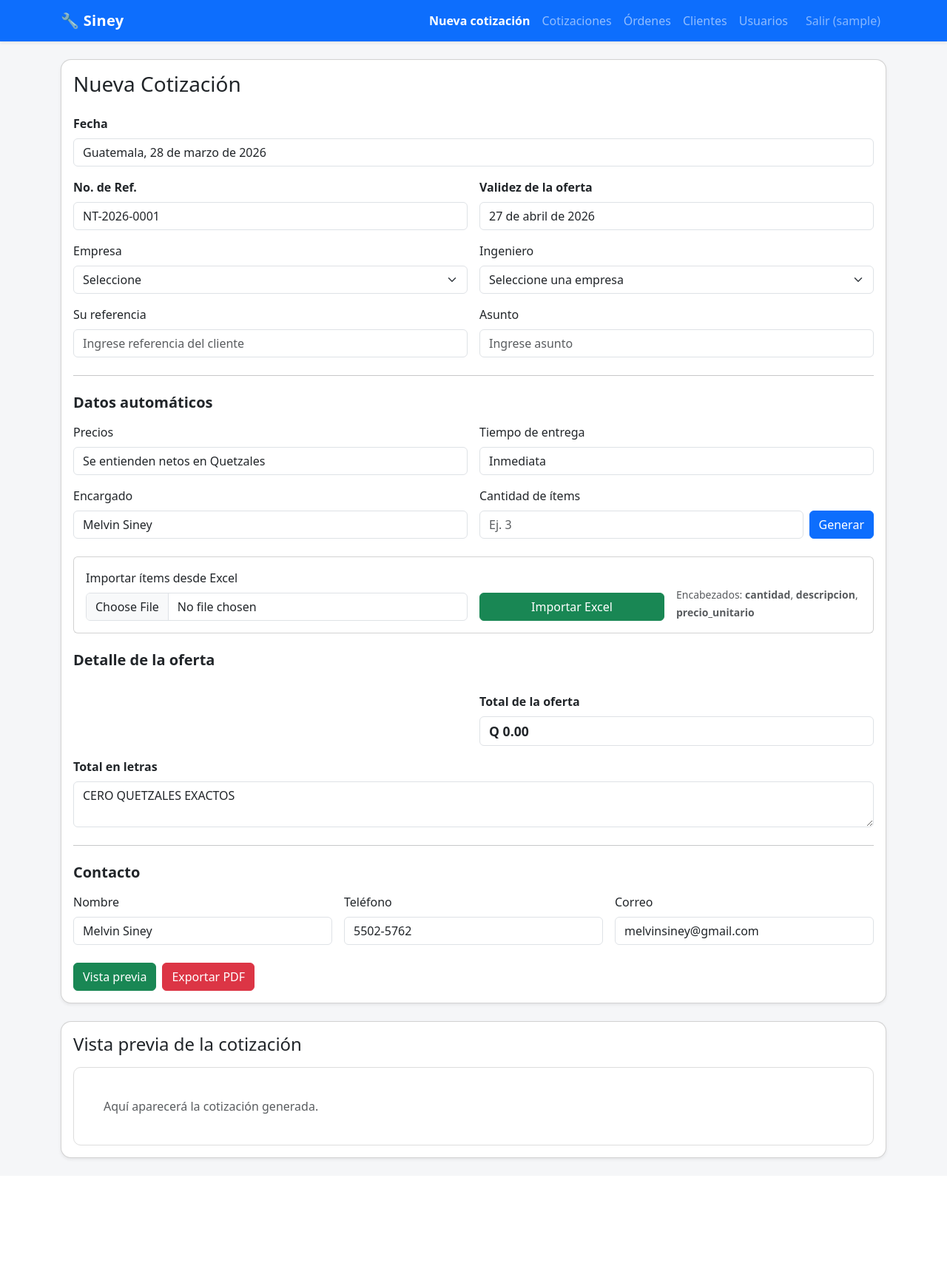
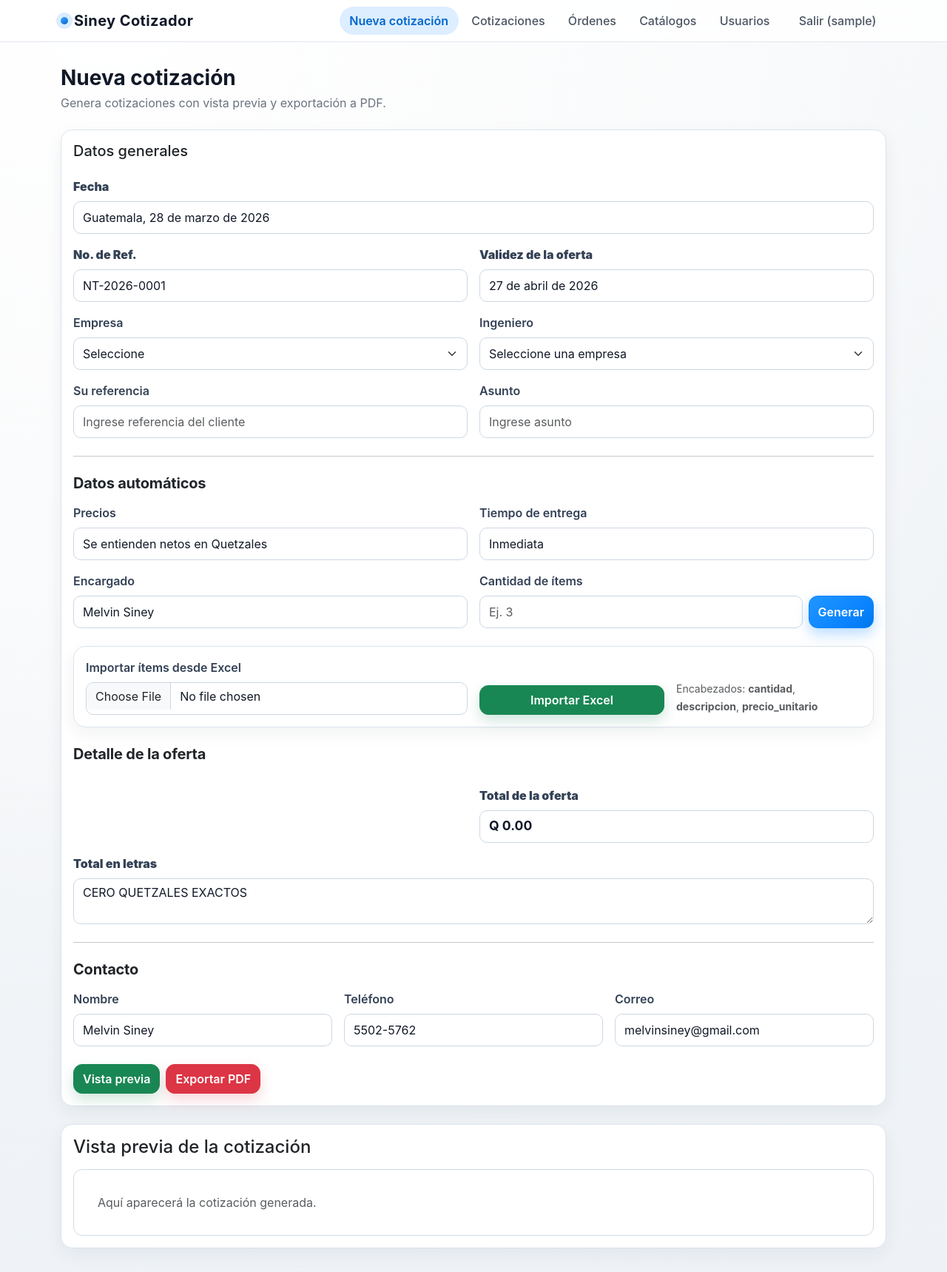
Before and after one commit to RSGarcia2002/cotizador-web, a Flask app: page / in a window 1280 px wide. Shown: the whole page at 74% size. Before the commit the page ends 1569 px from the top, so only its background shows below. Run offline with Flask 3, Linux system fonts and the light colour scheme; the visitor is signed in with stand-in values (Sample User, id 1); data that the repository does not hold is empty; some libraries are stand-ins or nearby versions.

Commit message:
feat(ui): rediseño global estilo apple-like en plantillas

```diff
--- /dev/null
+++ b/static/css/theme.css
@@ -0,0 +1,382 @@
+:root {
+  --color-bg: #f4f6f8;
+  --color-bg-alt: #eef2f6;
+  --color-surface: #ffffff;
+  --color-surface-soft: #f8fafc;
+  --color-border: #dbe3ec;
+  --color-text: #111827;
+  --color-text-soft: #4b5563;
+  --color-text-muted: #6b7280;
+  --color-primary: #0a84ff;
+  --color-primary-strong: #0066cc;
+  --color-success: #198754;
+  --color-danger: #dc3545;
+  --color-warning: #f59f0b;
+  --radius-sm: 10px;
+  --radius-md: 16px;
+  --radius-lg: 22px;
+  --shadow-sm: 0 8px 24px rgba(14, 30, 54, 0.06);
+  --shadow-md: 0 18px 40px rgba(14, 30, 54, 0.08);
+  --space-1: 0.5rem;
+  --space-2: 1rem;
+  --space-3: 1.5rem;
+  --space-4: 2rem;
+  --space-5: 2.5rem;
+}
+
+* {
+  box-sizing: border-box;
+}
+
+body {
+  font-family: "SF Pro Display", "SF Pro Text", -apple-system, BlinkMacSystemFont, "Segoe UI", sans-serif;
+  color: var(--color-text);
+  background:
+    radial-gradient(circle at 12% 0%, #ffffff 0%, rgba(255, 255, 255, 0.6) 38%, rgba(255, 255, 255, 0) 68%),
+    linear-gradient(170deg, var(--color-bg) 0%, var(--color-bg-alt) 100%);
+  min-height: 100vh;
+}
+
+main.page-wrapper {
+  padding-top: var(--space-4);
+  padding-bottom: var(--space-4);
+}
+
+.page-block {
+  animation: fade-slide-in 0.32s ease both;
+}
+
+@keyframes fade-slide-in {
+  from {
+    opacity: 0;
+    transform: translateY(8px);
+  }
+  to {
+    opacity: 1;
+    transform: translateY(0);
+  }
+}
+
+.app-navbar {
+  backdrop-filter: blur(14px);
+  background: rgba(255, 255, 255, 0.78);
+  border-bottom: 1px solid rgba(219, 227, 236, 0.8);
+}
+
+.app-brand {
+  display: inline-flex;
+  align-items: center;
+  gap: 0.5rem;
+  font-weight: 700;
+  letter-spacing: 0.02em;
+  color: var(--color-text);
+}
+
+.app-brand-dot {
+  width: 10px;
+  height: 10px;
+  border-radius: 50%;
+  background: linear-gradient(150deg, #43a6ff 0%, #0066cc 100%);
+  box-shadow: 0 0 0 6px rgba(10, 132, 255, 0.15);
+}
+
+.app-nav-link {
+  border-radius: 999px;
+  padding: 0.42rem 0.85rem !important;
+  color: var(--color-text-soft);
+  font-weight: 500;
+  transition: all 0.18s ease;
+}
+
+.app-nav-link:hover {
+  color: var(--color-text);
+  background: rgba(17, 24, 39, 0.06);
+}
+
+.app-nav-link.active {
+  color: var(--color-primary-strong) !important;
+  background: rgba(10, 132, 255, 0.14);
+  font-weight: 600;
+}
+
+.page-header {
+  margin-bottom: var(--space-3);
+}
+
+.page-header h1,
+.page-header h2,
+.page-header .h3 {
+  font-weight: 700;
+  margin-bottom: 0.35rem;
+}
+
+.page-subtitle {
+  color: var(--color-text-muted);
+  margin-bottom: 0;
+}
+
+.card {
+  border: 1px solid var(--color-border);
+  border-radius: var(--radius-md);
+  box-shadow: var(--shadow-sm) !important;
+  background: rgba(255, 255, 255, 0.95);
+}
+
+.card .card-header {
+  border-bottom: 1px solid rgba(219, 227, 236, 0.85);
+  background: rgba(248, 250, 252, 0.95);
+  font-weight: 600;
+  color: var(--color-text-soft);
+}
+
+.form-control,
+.form-select {
+  border: 1px solid #ccd7e4;
+  border-radius: var(--radius-sm);
+  min-height: 44px;
+  color: var(--color-text);
+  background-color: #fff;
+}
+
+.form-control:focus,
+.form-select:focus {
+  border-color: rgba(10, 132, 255, 0.75);
+  box-shadow: 0 0 0 0.2rem rgba(10, 132, 255, 0.2);
+}
+
+.form-label {
+  color: #334155;
+  font-weight: 600;
+  margin-bottom: 0.5rem;
+}
+
+.btn {
+  border-radius: 12px;
+  font-weight: 600;
+  min-height: 40px;
+  transition: transform 0.16s ease, box-shadow 0.16s ease, opacity 0.16s ease;
+}
+
+.btn:hover {
+  transform: translateY(-1px);
+}
+
+.btn-primary {
+  border-color: var(--color-primary);
+  background: linear-gradient(140deg, #2196ff 0%, #0a84ff 65%, #0077ea 100%);
+  box-shadow: 0 8px 18px rgba(10, 132, 255, 0.28);
+}
+
+.btn-primary:hover,
+.btn-primary:focus {
+  border-color: var(--color-primary-strong);
+  background: linear-gradient(140deg, #198fee 0%, #0077ea 100%);
+}
+
+.btn-success {
+  box-shadow: 0 8px 18px rgba(25, 135, 84, 0.2);
+}
+
+.btn-danger {
+  box-shadow: 0 8px 18px rgba(220, 53, 69, 0.2);
+}
+
+.btn-outline-primary,
+.btn-outline-secondary,
+.btn-outline-danger {
+  border-width: 1px;
+}
+
+.table {
+  --bs-table-bg: transparent;
+  --bs-table-border-color: #d9e2ec;
+  margin-bottom: 0;
+}
+
+.table thead th {
+  font-size: 0.78rem;
+  text-transform: uppercase;
+  letter-spacing: 0.05em;
+  color: #5b6878;
+  font-weight: 700;
+  padding-top: 0.85rem;
+  padding-bottom: 0.85rem;
+  white-space: nowrap;
+}
+
+.table td {
+  vertical-align: middle;
+  color: var(--color-text-soft);
+}
+
+.table-hover tbody tr:hover {
+  background: rgba(10, 132, 255, 0.05);
+}
+
+.badge {
+  border-radius: 999px;
+  font-weight: 600;
+  padding: 0.45em 0.8em;
+}
+
+.alert {
+  border-radius: 12px;
+  border: 1px solid transparent;
+  box-shadow: var(--shadow-sm);
+}
+
+.modal-content {
+  border-radius: var(--radius-md);
+  border: 1px solid var(--color-border);
+  box-shadow: var(--shadow-md);
+}
+
+.titulo-seccion {
+  font-weight: 700;
+  letter-spacing: -0.01em;
+  margin-bottom: var(--space-2);
+}
+
+.total-box {
+  font-size: 1.1rem;
+  font-weight: 700;
+}
+
+.preview-doc {
+  background: white;
+  color: #0f172a;
+  padding: 2rem;
+  border: 1px solid #d2dbe6;
+  border-radius: 12px;
+  box-shadow: inset 0 1px 0 rgba(255, 255, 255, 0.8);
+}
+
+.preview-doc h2,
+.preview-doc h3,
+.preview-doc h4,
+.preview-doc p {
+  margin-bottom: 0.6rem;
+}
+
+.preview-header {
+  text-align: right;
+  margin-bottom: 25px;
+}
+
+.preview-section-title {
+  font-weight: 700;
+  margin-top: 18px;
+  margin-bottom: 8px;
+}
+
+.preview-table {
+  width: 100%;
+  border-collapse: collapse;
+  margin-top: 10px;
+  margin-bottom: 16px;
+}
+
+.preview-table th,
+.preview-table td {
+  border: 1px solid #000;
+  padding: 8px;
+  font-size: 0.95rem;
+}
+
+.bloque-contacto {
+  margin-top: 24px;
+  font-size: 0.95rem;
+}
+
+.suggestions-box {
+  z-index: 1000;
+  display: none;
+}
+
+.inline-form {
+  display: inline;
+}
+
+.select-auto {
+  width: auto;
+}
+
+.table-card .card-body {
+  padding: 0;
+}
+
+.table-card .table-responsive {
+  padding: 0.5rem;
+}
+
+@media (max-width: 991px) {
+  main.page-wrapper {
+    padding-top: var(--space-3);
+  }
+
+  .table-card .table-responsive {
+    padding: 0;
+  }
+}
+
+@media (max-width: 767px) {
+  .preview-doc {
+    padding: 1.2rem;
+  }
+
+  .preview-table th,
+  .preview-table td {
+    font-size: 0.82rem;
+    padding: 6px;
+  }
+
+  .tabla-mobile thead {
+    display: none;
+  }
+
+  .tabla-mobile tr {
+    display: block;
+    margin-bottom: 0.85rem;
+    border: 1px solid #d9e2ec;
+    border-radius: 12px;
+    background: #fff;
+    padding: 0.7rem;
+    box-shadow: 0 2px 6px rgba(0, 0, 0, 0.05);
+  }
+
+  .tabla-mobile td {
+    display: flex;
+    justify-content: space-between;
+    align-items: flex-start;
+    padding: 0.38rem 0;
+    border: 0;
+    font-size: 0.9rem;
+    gap: 0.6rem;
+  }
+
+  .tabla-mobile td::before {
+    content: attr(data-label);
+    font-weight: 600;
+    color: #64748b;
+    min-width: 110px;
+    font-size: 0.77rem;
+    text-transform: uppercase;
+    letter-spacing: 0.04em;
+  }
+
+  .tabla-mobile td:last-child {
+    border-top: 1px solid #ebeff5;
+    margin-top: 0.5rem;
+    padding-top: 0.65rem;
+    flex-wrap: wrap;
+  }
+
+  .input-group.input-group-stack-mobile {
+    flex-direction: column;
+  }
+
+  .input-group.input-group-stack-mobile .btn {
+    width: 100%;
+    margin-top: 0.35rem;
+  }
+}
--- a/templates/base.html
+++ b/templates/base.html
@@ -6,58 +6,13 @@
   <meta name="csrf-token" content="{{ csrf_token }}">
   <title>{% block title %}Cotizador{% endblock %}</title>
   <link href="https://cdn.jsdelivr.net/npm/bootstrap@5.3.3/dist/css/bootstrap.min.css" rel="stylesheet">
-  <style>
-    body { background-color: #f8f9fa; }
-    .navbar-brand { font-weight: 700; letter-spacing: 0.3px; }
-    .page-wrapper { padding-top: 24px; padding-bottom: 24px; }
-    .nav-link.active { font-weight: 600; }
-
-    /* Tarjetas móvil para tablas */
-    @media (max-width: 767px) {
-      .tabla-mobile thead { display: none; }
-      .tabla-mobile tr {
-        display: block;
-        margin-bottom: 1rem;
-        border: 1px solid #dee2e6;
-        border-radius: 8px;
-        background: white;
-        padding: 0.75rem;
-        box-shadow: 0 1px 3px rgba(0,0,0,0.06);
-      }
-      .tabla-mobile td {
-        display: flex;
-        justify-content: space-between;
-        align-items: center;
-        padding: 4px 0;
-        border: none;
-        font-size: 0.9rem;
-        gap: 8px;
-      }
-      .tabla-mobile td::before {
-        content: attr(data-label);
-        font-weight: 600;
-        color: #6c757d;
-        min-width: 110px;
-        font-size: 0.8rem;
-        text-transform: uppercase;
-        flex-shrink: 0;
-      }
-      .tabla-mobile td:last-child {
-        margin-top: 8px;
-        padding-top: 8px;
-        border-top: 1px solid #f0f0f0;
-        flex-wrap: wrap;
-        gap: 6px;
-      }
-      .page-wrapper { padding-top: 16px; }
-    }
-  </style>
+  <link href="{{ url_for('static', filename='css/theme.css') }}" rel="stylesheet">
   {% block extra_css %}{% endblock %}
 </head>
 <body>
   {% with messages = get_flashed_messages(with_categories=true) %}
     {% if messages %}
-      <div class="container mt-3">
+      <div class="container page-wrapper pb-0">
         {% for category, message in messages %}
           <div class="alert alert-{{ category }} alert-dismissible fade show" role="alert">
             {{ message }}
@@ -68,45 +23,36 @@
     {% endif %}
   {% endwith %}
 
-  <nav class="navbar navbar-expand-lg navbar-dark bg-primary shadow-sm">
+  <nav class="navbar navbar-expand-lg app-navbar sticky-top">
     <div class="container">
-      <a class="navbar-brand" href="/">🔧 Siney</a>
+      <a class="navbar-brand app-brand" href="/">
+        <span class="app-brand-dot" aria-hidden="true"></span>
+        Siney Cotizador
+      </a>
 
-      <button class="navbar-toggler" type="button" data-bs-toggle="collapse" data-bs-target="#mainNavbar">
+      <button class="navbar-toggler" type="button" data-bs-toggle="collapse" data-bs-target="#mainNavbar" aria-label="Abrir navegación">
         <span class="navbar-toggler-icon"></span>
       </button>
 
       <div class="collapse navbar-collapse" id="mainNavbar">
-        <ul class="navbar-nav ms-auto mb-2 mb-lg-0">
+        <ul class="navbar-nav ms-auto mb-2 mb-lg-0 align-items-lg-center gap-lg-1">
           <li class="nav-item">
-            <a class="nav-link {% if request.path == '/' %}active{% endif %}" href="/">
-              Nueva cotización
-            </a>
+            <a class="nav-link app-nav-link {% if request.path == '/' %}active{% endif %}" href="/">Nueva cotización</a>
           </li>
           <li class="nav-item">
-            <a class="nav-link {% if request.path.startswith('/cotizaciones') %}active{% endif %}" href="/cotizaciones">
-              Cotizaciones
-            </a>
+            <a class="nav-link app-nav-link {% if request.path.startswith('/cotizaciones') %}active{% endif %}" href="/cotizaciones">Cotizaciones</a>
           </li>
           <li class="nav-item">
-            <a class="nav-link {% if request.path.startswith('/ordenes') %}active{% endif %}" href="/ordenes">
-              Órdenes
-            </a>
+            <a class="nav-link app-nav-link {% if request.path.startswith('/ordenes') %}active{% endif %}" href="/ordenes">Órdenes</a>
           </li>
           <li class="nav-item">
-            <a class="nav-link {% if request.path.startswith('/catalogos') %}active{% endif %}" href="/catalogos">
-              Clientes
-            </a>
+            <a class="nav-link app-nav-link {% if request.path.startswith('/catalogos') %}active{% endif %}" href="/catalogos">Catálogos</a>
           </li>
           <li class="nav-item">
-            <a class="nav-link {% if request.path.startswith('/usuarios') %}active{% endif %}" href="/usuarios">
-              Usuarios
-            </a>
+            <a class="nav-link app-nav-link {% if request.path.startswith('/usuarios') %}active{% endif %}" href="/usuarios">Usuarios</a>
           </li>
-          <li class="nav-item ms-lg-2 mt-1 mt-lg-0">
-            <a class="nav-link text-white-50" href="/logout">
-              Salir ({{ current_user.username }})
-            </a>
+          <li class="nav-item ms-lg-2">
+            <a class="nav-link app-nav-link" href="/logout">Salir ({{ current_user.username }})</a>
           </li>
         </ul>
       </div>
--- a/templates/index.html
+++ b/templates/index.html
@@ -3,96 +3,15 @@
 {% block title %}Crear cotización{% endblock %}
 
 {% block content %}
+<div class="page-block">
+  <div class="page-header">
+    <h1 class="h3 mb-1">Nueva cotización</h1>
+    <p class="page-subtitle">Genera cotizaciones con vista previa y exportación a PDF.</p>
+  </div>
 
-
-    <meta charset="UTF-8" />
-    <meta name="viewport" content="width=device-width, initial-scale=1.0" />
-    <title>Cotizador</title>
-    <link
-      href="https://cdn.jsdelivr.net/npm/bootstrap@5.3.3/dist/css/bootstrap.min.css"
-      rel="stylesheet"
-    />
-    <style>
-      body {
-        background: #f5f6f8;
-      }
-
-      .card-seccion {
-        border-radius: 14px;
-      }
-
-      .titulo-seccion {
-        font-weight: 700;
-        margin-bottom: 1rem;
-      }
-
-      .total-box {
-        font-size: 1.1rem;
-        font-weight: 700;
-      }
-
-      .preview-doc {
-        background: white;
-        color: #000;
-        padding: 40px;
-        border: 1px solid #ddd;
-        border-radius: 10px;
-      }
-
-      .preview-doc h2,
-      .preview-doc h3,
-      .preview-doc h4,
-      .preview-doc p {
-        margin-bottom: 0.6rem;
-      }
-
-      .preview-header {
-        text-align: right;
-        margin-bottom: 25px;
-      }
-
-      .preview-section-title {
-        font-weight: 700;
-        margin-top: 18px;
-        margin-bottom: 8px;
-      }
-
-      .preview-table th,
-      .preview-table td {
-        border: 1px solid #000;
-        padding: 8px;
-        font-size: 0.95rem;
-      }
-
-      .preview-table {
-        width: 100%;
-        border-collapse: collapse;
-        margin-top: 10px;
-        margin-bottom: 16px;
-      }
-
-      .bloque-contacto {
-        margin-top: 24px;
-        font-size: 0.95rem;
-      }
-
-      @media (max-width: 768px) {
-        .preview-doc {
-          padding: 20px;
-        }
-
-        .preview-table th,
-        .preview-table td {
-          font-size: 0.82rem;
-          padding: 6px;
-        }
-      }
-    </style>
-
-
-      <div class="card shadow-sm card-seccion mb-4">
+  <div class="card card-seccion mb-4">
         <div class="card-body">
-          <h1 class="h3 mb-4">Nueva Cotización</h1>
+          <h2 class="h5 mb-4">Datos generales</h2>
 
           <div class="row g-3">
             <div class="col-12">
@@ -152,13 +71,13 @@
             <div class="col-12 col-md-6 position-relative">
                 <label class="form-label">Su referencia</label>
                 <input type="text" id="suReferencia" class="form-control" value="{{ duplicado.su_referencia }}" placeholder="Ingrese referencia del cliente" autocomplete="off">
-                <div id="sugerenciasReferencia" class="list-group position-absolute w-100 shadow-sm" style="z-index: 1000; display: none;"></div>
+                <div id="sugerenciasReferencia" class="list-group position-absolute w-100 shadow-sm suggestions-box"></div>
             </div>
 
             <div class="col-12 col-md-6 position-relative">
                 <label class="form-label">Asunto</label>
                 <input type="text" id="asunto" class="form-control" value="{{ duplicado.asunto }}" placeholder="Ingrese asunto" autocomplete="off">
-                <div id="sugerenciasAsunto" class="list-group position-absolute w-100 shadow-sm" style="z-index: 1000; display: none;"></div>
+                <div id="sugerenciasAsunto" class="list-group position-absolute w-100 shadow-sm suggestions-box"></div>
             </div>
           </div>
 
@@ -315,7 +234,7 @@ CERO QUETZALES EXACTOS</textarea
             method="POST"
             action="/exportar-pdf"
             target="_blank"
-            style="display: none"
+            class="d-none"
           >
             <input type="hidden" name="fecha" id="pdf_fecha" />
             <input type="hidden" name="fecha_corta" id="pdf_fecha_corta" />
@@ -357,7 +276,7 @@ CERO QUETZALES EXACTOS</textarea
         </div>
       </div>
 
-      <div class="card shadow-sm card-seccion">
+      <div class="card card-seccion">
         <div class="card-body">
           <h2 class="h4 mb-3">Vista previa de la cotización</h2>
           <div id="vistaPrevia" class="preview-doc">
@@ -444,7 +363,7 @@ CERO QUETZALES EXACTOS</textarea
                           </td>
                           <td class="position-relative">
                               <input type="text" class="form-control descripcion" placeholder="Descripción del ítem" autocomplete="off" oninput="mostrarSugerenciasDescripcion(this)" onkeydown="manejarTeclasDescripcion(event, this)">
-                              <div class="list-group position-absolute w-100 shadow-sm sugerencias-descripcion" style="z-index: 1000; display: none;"></div>
+                              <div class="list-group position-absolute w-100 shadow-sm sugerencias-descripcion suggestions-box"></div>
                           </td>
                           <td>
                               <input type="number" class="form-control precio" min="0" step="1" value="0" oninput="calcularTotales()">
```
Also changed, not shown: templates/base_public.html (+3 -5 lines), templates/catalogos.html (+9 -9 lines), templates/cotizaciones.html (+10 -8 lines), templates/login.html (+11 -6 lines), templates/marcar_pagada.html (+9 -7 lines), templates/orden_detalle.html (+10 -24 lines), templates/orden_nueva.html (+6 -7 lines), templates/ordenes.html (+7 -7 lines), templates/registrar_factura.html (+6 -8 lines), templates/usuarios.html (+16 -8 lines).
